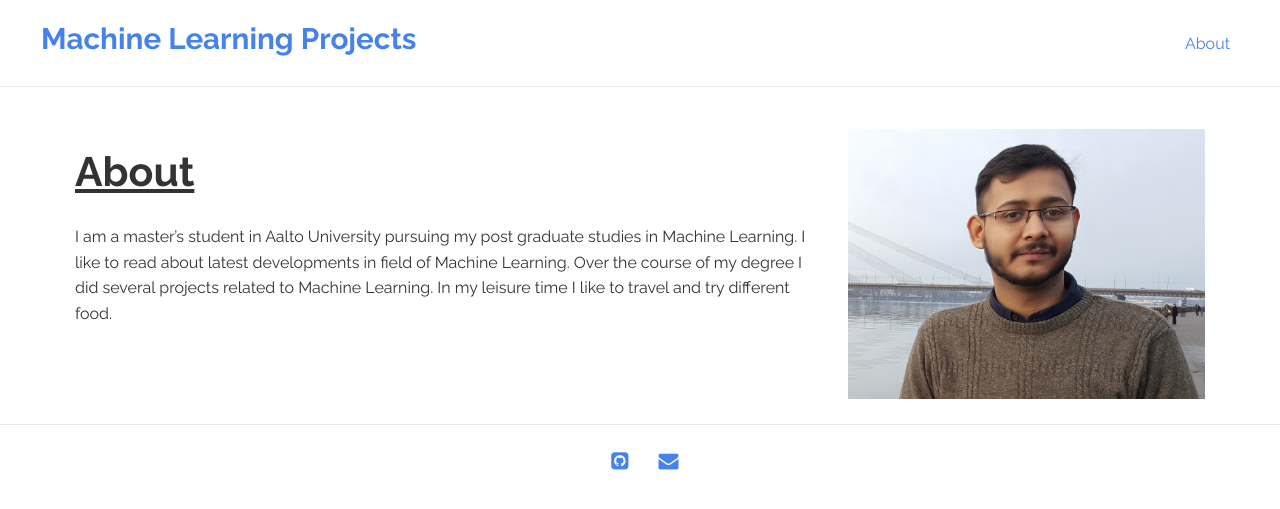
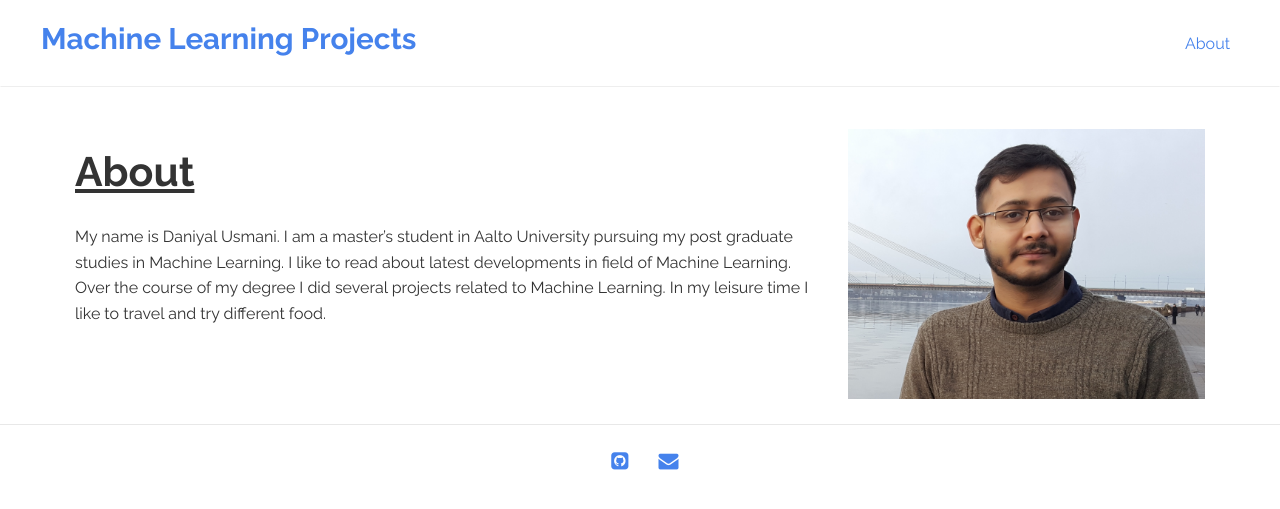
Before and after one commit to dani1793/machine-learning-portfolio, a Jekyll site: the page built from about.md, in a window 1280 px wide. Shown: the top 509 px of the page. Built offline with Jekyll 4.4.1, drawn with Linux system fonts in a browser that asks for light colours.

Commit message:
updated about me

```diff
--- a/about.md
+++ b/about.md
@@ -5,4 +5,4 @@ categories: jekyll update
 img: profile.jpg
 ---
 
-I am a master’s student in Aalto University pursuing my post graduate studies in Machine Learning. I like to read about latest developments in field of Machine Learning. Over the course of my degree I did several projects related to Machine Learning. In my leisure time I like to travel and try different food.
+My name is Daniyal Usmani. I am a master’s student in Aalto University pursuing my post graduate studies in Machine Learning. I like to read about latest developments in field of Machine Learning. Over the course of my degree I did several projects related to Machine Learning. In my leisure time I like to travel and try different food.
```
